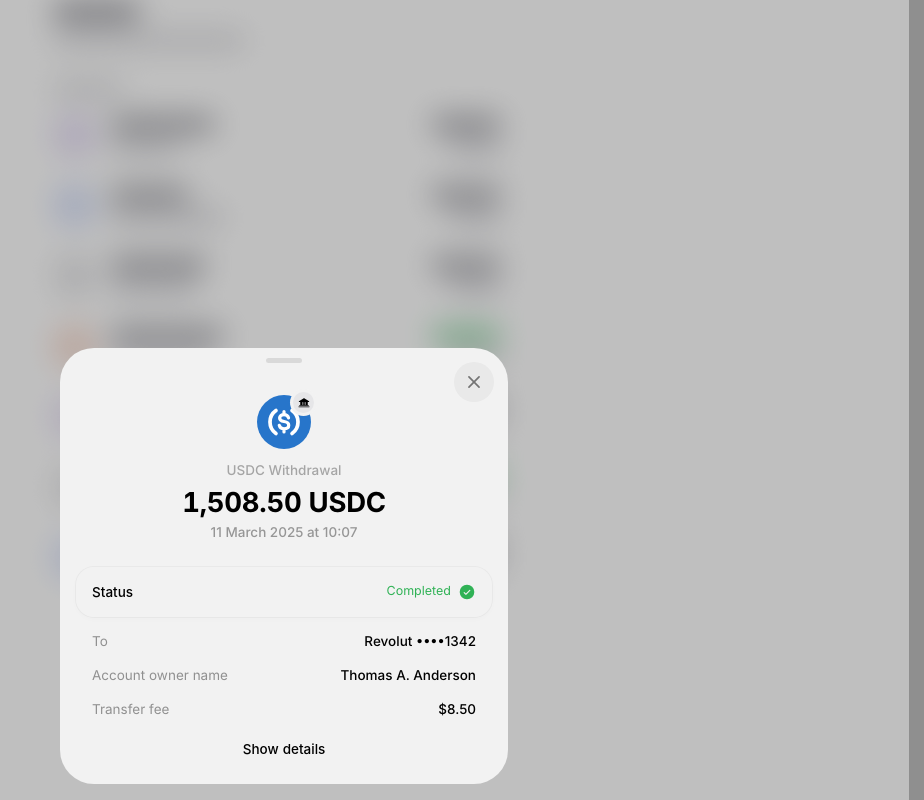
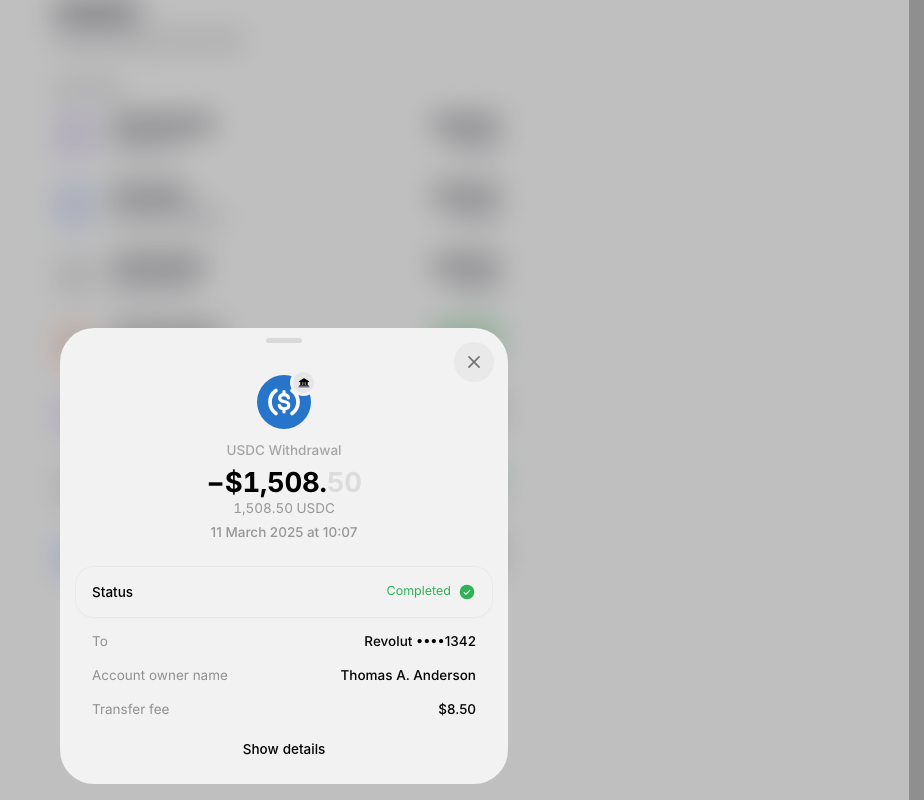
Before and after one commit to elazdi-al/bsa-the-hackathon, a Next.js app: page /transaction-tracking in a window 1280 px wide. Shown: the whole page, without its empty margins (356-1280 px from the left). Built offline with nearby package versions, Linux system fonts and the light colour scheme.

Commit message:
fix: withdrawal tracker heads with signed dollars and the token amount, like history's detail sheets

```diff
--- a/app/transaction-tracking/_components/transaction-sheet.tsx
+++ b/app/transaction-tracking/_components/transaction-sheet.tsx
@@ -3,6 +3,7 @@
 import { LightningIcon } from "@phosphor-icons/react";
 import { AnimatePresence, MotionConfig, motion, type Variants } from "motion/react";
 import { useEffect, useState, type ReactNode } from "react";
+import { Money } from "@/app/(tabs)/_components/money";
 import { useBack } from "@/components/navigation";
 import { Button } from "@/components/ui/button";
 import { Drawer, FloatingSheetContent, FloatingSheetHeader } from "@/components/ui/drawer";
@@ -96,9 +97,11 @@
       <motion.div layout layoutScroll className="min-h-0 overflow-y-auto px-4 pb-[13px]">
         <motion.div layout="position">
           <FloatingSheetHeader icon={<UsdcCoin />} title={withdrawal.title}>
-            <p className="mt-1 text-[27.5px] leading-[34px] font-bold tracking-[-0.01em] tabular-nums">
-              {withdrawal.amount}
+            {/* The same header as History's other detail sheets: signed dollars, then the token amount. */}
+            <p className="mt-1 text-[27.5px] leading-[34px] font-bold tracking-[-0.01em]">
+              −<Money value={withdrawal.usd} />
             </p>
+            <p className="text-[13.5px] text-[#969696] tabular-nums">{withdrawal.amount}</p>
             <p className="mt-1 font-medium text-[#969696]">{withdrawal.date}</p>
           </FloatingSheetHeader>
         </motion.div>
--- a/app/transaction-tracking/data.ts
+++ b/app/transaction-tracking/data.ts
@@ -11,6 +11,7 @@
 
 export const withdrawal = {
   title: "USDC Withdrawal",
+  usd: 1508.5,
   amount: "1,508.50 USDC",
   date: "11 March 2025 at 10:07",
   /** Index into `steps` when the sheet opens. */
```
